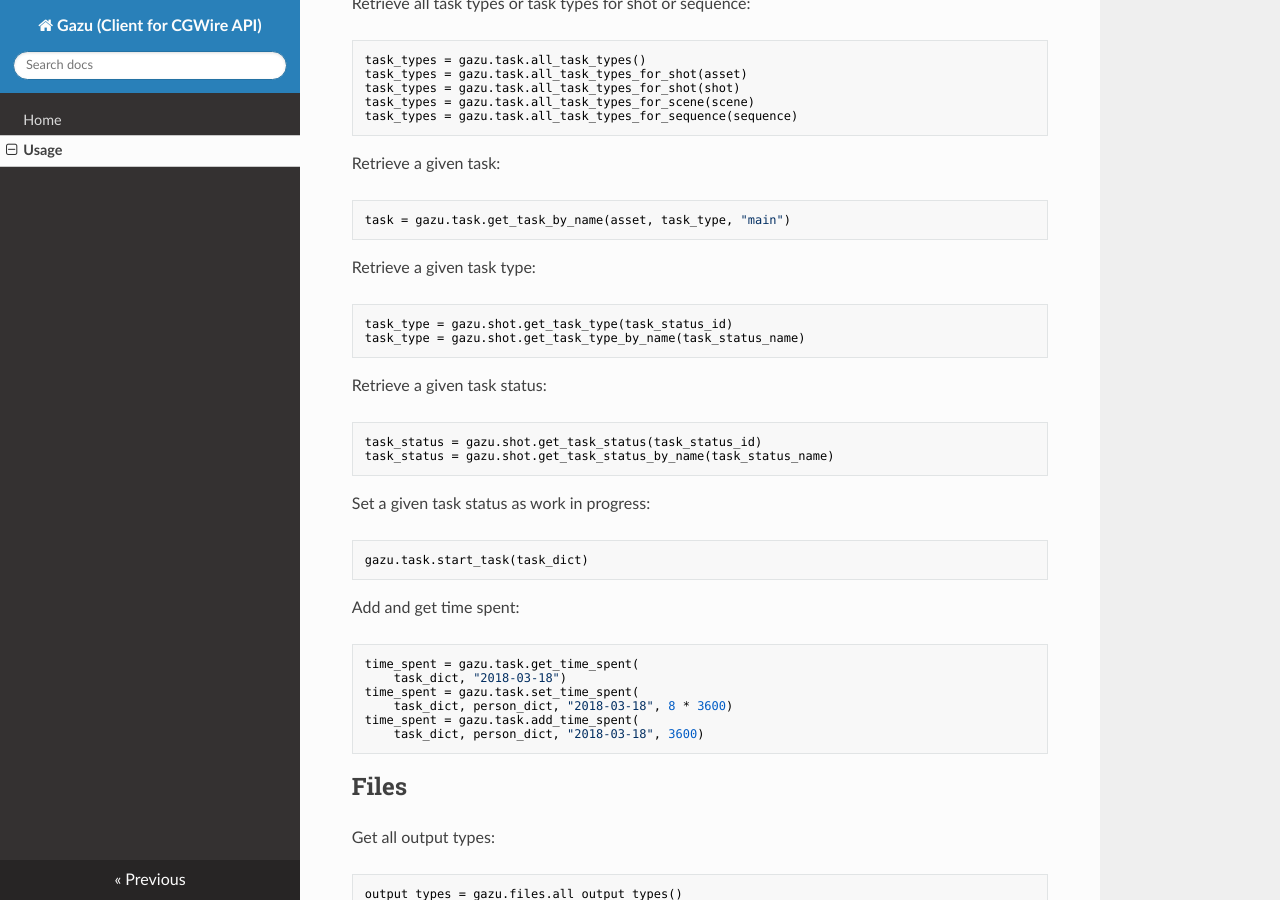
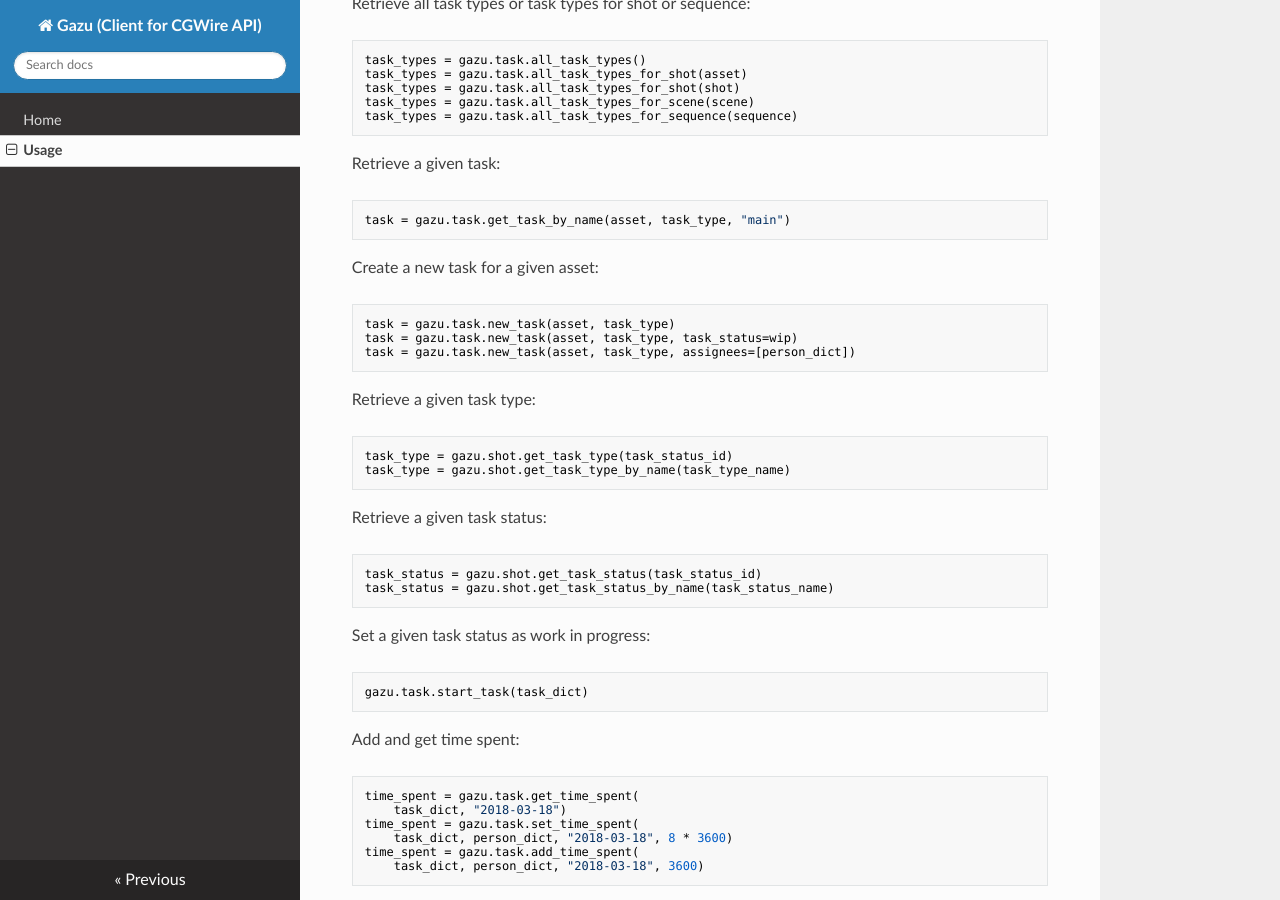
Before and after one commit to cgwire/gazu, an MkDocs documentation site: the page built from docs/usage.md, in a window 1280 px wide and 900 px high, scrolled down 4434 px. Built offline with MkDocs 1.6.1, drawn with Linux system fonts in a browser that asks for light colours; nearby versions of some CDN libraries.

Commit message:
Add create task example

````diff
--- a/docs/usage.md
+++ b/docs/usage.md
@@ -254,11 +254,19 @@ Retrieve a given task:
 task = gazu.task.get_task_by_name(asset, task_type, "main")
 ```
 
+Create a new task for a given asset:
+
+```python
+task = gazu.task.new_task(asset, task_type)
+task = gazu.task.new_task(asset, task_type, task_status=wip)
+task = gazu.task.new_task(asset, task_type, assignees=[person_dict])
+```
+
 Retrieve a given task type:
 
 ```python
 task_type = gazu.shot.get_task_type(task_status_id)
-task_type = gazu.shot.get_task_type_by_name(task_status_name)
+task_type = gazu.shot.get_task_type_by_name(task_type_name)
 ```
 
 Retrieve a given task status:
````
